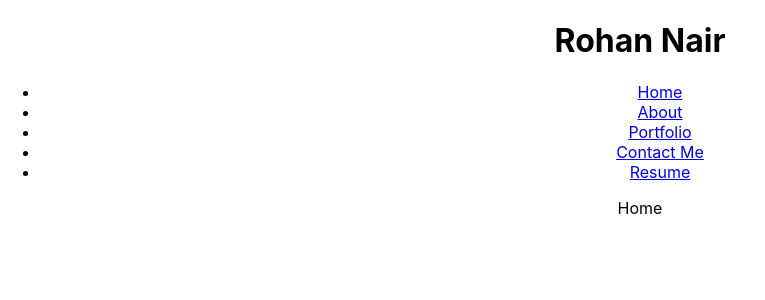
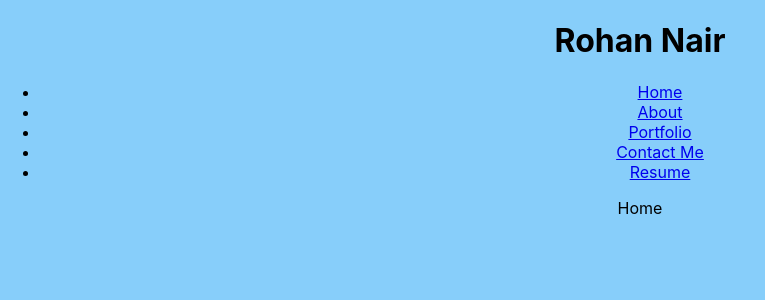
Before and after one commit to rohannj1993/Reactportfolio, a React (Create React App) app: page / in a window 1280 px wide. Shown: the top 300 px of the page, without its empty margins (0-765 px from the left). Built offline with nearby package versions, Linux system fonts and the light colour scheme.

Commit message:
updated background color

```diff
--- a/src/App.css
+++ b/src/App.css
@@ -34,5 +34,5 @@
   }
   to {
     transform: rotate(360deg);
-  }
+  };
 }
--- a/src/index.css
+++ b/src/index.css
@@ -5,6 +5,7 @@ body {
     sans-serif;
   -webkit-font-smoothing: antialiased;
   -moz-osx-font-smoothing: grayscale;
+  background-color: lightskyblue;
 
 }
 
```
